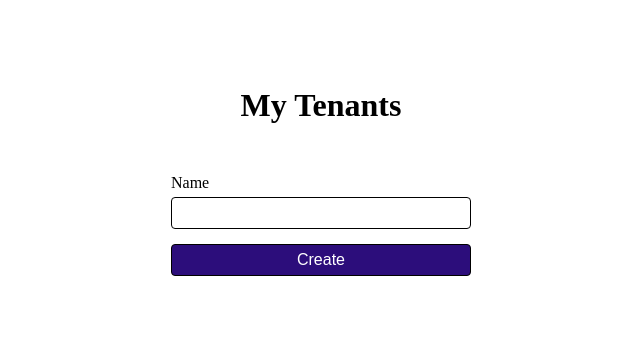
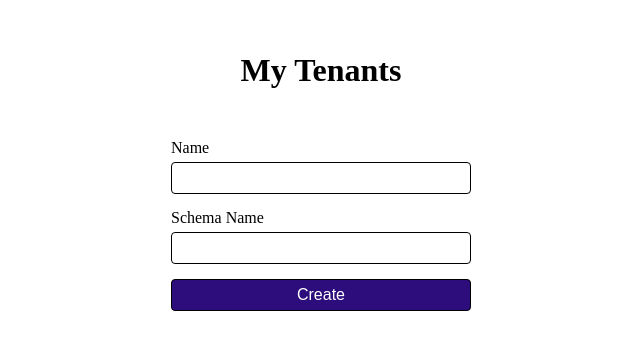
Before and after one commit to LuizFelipeBuaszczyk/mysystemdown-web, a Next.js app: page /tenants in a window 1280 px wide. Shown: the part 139-488 px from the top of the page, without its empty margins (319-959 px from the left). Built offline with nearby package versions, Linux system fonts and the light colour scheme; no server answers.

Commit message:
fix: Ajuste no payload de criação de tenant

```diff
--- a/src/app/(private)/tenants/page.tsx
+++ b/src/app/(private)/tenants/page.tsx
@@ -5,21 +5,35 @@ import { useState } from 'react';
 import { useForm } from '@/hooks/useForm';
 import styles from '@/app/(private)/tenants/tenant.module.css';
 
+interface ClientSchema {
+    name: string;
+    schema_name: string;
+}
+
 interface TenantSchema {
-    name: string;
+    client: ClientSchema | null;
 }
 
 export default function Tenants() {
     const {submit, loading, error, success, response} = useForm("/tenants/");
+    const [clientData, setClientData] = useState<ClientSchema>({
+        name: '',
+        schema_name: ''
+    })
     const [formData, setFormData] = useState<TenantSchema>({
-        name: ''
+        client: null
     })
 
     const handleChange = (e: React.ChangeEvent<HTMLInputElement>) => {
+        setClientData({
+            ...clientData,
+            [e.target.name]: e.target.value
+        });
+
         setFormData({
-            ...formData,
-            [e.target.name]: e.target.value
+            client: clientData
         })
+
     }
 
     const handleSubmit = async (e: React.SubmitEvent) => {
@@ -37,6 +51,11 @@ export default function Tenants() {
                     <input type="text" name="name" id="nameInput" onChange={handleChange}/>
                 </section>
 
+                <section className={styles.input}>
+                    <label htmlFor="schemaNameInput">Schema Name</label>
+                    <input type="text" name="schema_name" id="schemaNameInput" onChange={handleChange}/>
+                </section>
+
                 <button type='submit'>Create</button>
                 {error && <p style={{color: "red"}}>{error}</p>}
                 {success && <p style={{color: "green"}}>Tenant created</p>}
```
